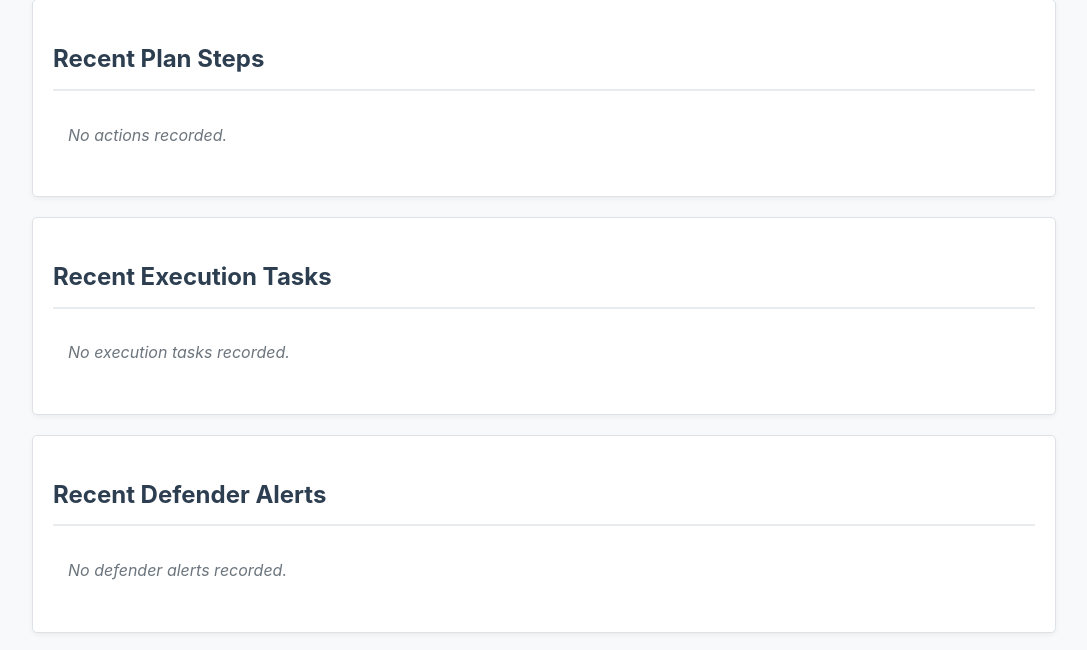
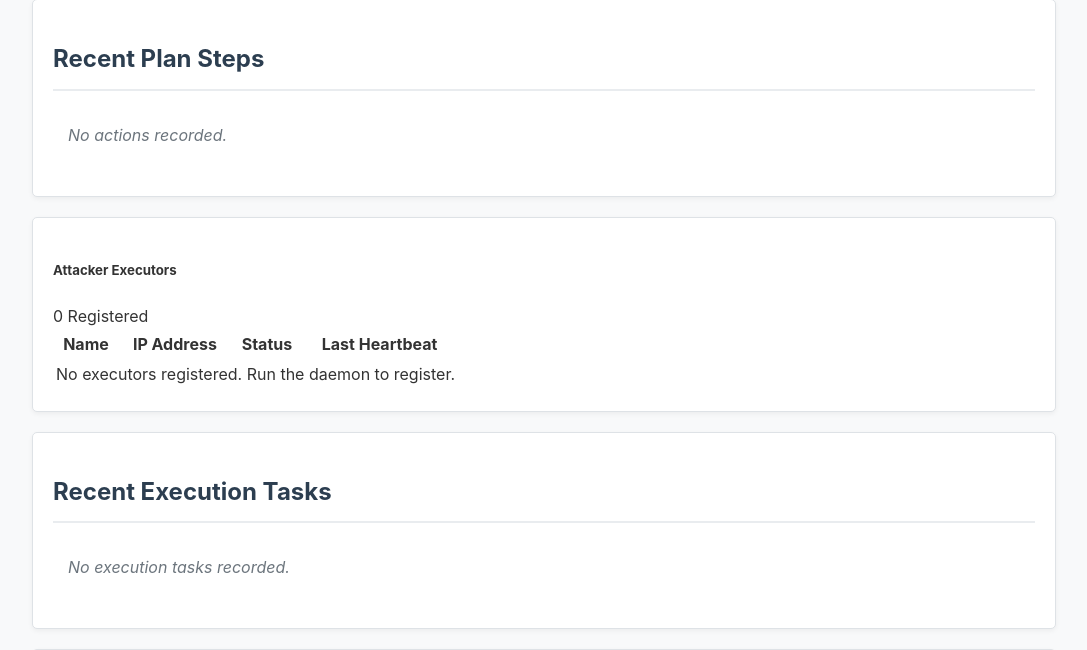
Before and after one commit to donaljojoofficial/XploitAI, a Django app: page / in a window 1280 px wide. Shown: the part 329-979 px from the top of the page, without its empty margins (96-1183 px from the left). Run offline with Django 5.2, Linux system fonts and the light colour scheme; data comes from the database, SQL or seed files in the repository; data that the repository does not hold is empty.

Commit message:
feat(dashboard): display attacker executor status Implement UI-CTRL-1 by adding the AttackerExecutor list to the dashboard. - Updates dashboard/views.py to fetch executors. - Adds dashboard/partials/executor_status.html to render status table. - Displays connection status and last heartbeat time.

```diff
--- a/dashboard/templates/dashboard/index.html
+++ b/dashboard/templates/dashboard/index.html
@@ -42,6 +42,9 @@
         </ul>
     </div>
 
+
+    {% include "dashboard/partials/executor_status.html" with executors=executors %}
+
     {% include "dashboard/partials/execution_tasks.html" with tasks=tasks display_mode="summary" %}
 
     {% include "dashboard/partials/defender_alerts.html" with alerts=alerts display_mode="summary" %}
--- /dev/null
+++ b/dashboard/templates/dashboard/partials/executor_status.html
@@ -0,0 +1,44 @@
+<div class="card mb-4">
+    <div class="card-header bg-dark text-white d-flex justify-content-between align-items-center">
+        <h5 class="card-title mb-0">Attacker Executors</h5>
+        <span class="badge bg-secondary">{{ executors|length }} Registered</span>
+    </div>
+    <div class="card-body p-0">
+        <table class="table table-striped table-hover mb-0">
+            <thead class="table-light">
+                <tr>
+                    <th>Name</th>
+                    <th>IP Address</th>
+                    <th>Status</th>
+                    <th>Last Heartbeat</th>
+                </tr>
+            </thead>
+            <tbody>
+                {% for executor in executors %}
+                <tr>
+                    <td><strong>{{ executor.name }}</strong></td>
+                    <td><code>{{ executor.ip_address }}</code></td>
+                    <td>
+                        {% if executor.status == 'CONNECTED' %}
+                            <span class="badge bg-success">Connected</span>
+                        {% else %}
+                            <span class="badge bg-danger">Disconnected</span>
+                        {% endif %}
+                    </td>
+                    <td>
+                        {% if executor.last_heartbeat %}
+                            {{ executor.last_heartbeat|timesince }} ago
+                        {% else %}
+                            <span class="text-muted">Never</span>
+                        {% endif %}
+                    </td>
+                </tr>
+                {% empty %}
+                <tr>
+                    <td colspan="4" class="text-center text-muted py-3">No executors registered. Run the daemon to register.</td>
+                </tr>
+                {% endfor %}
+            </tbody>
+        </table>
+    </div>
+</div>
--- a/dashboard/views.py
+++ b/dashboard/views.py
@@ -23,7 +23,7 @@ from django.shortcuts import render, get_object_or_404
 from django.http import HttpRequest, HttpResponse
 from django.urls import path
 
-from core.models import AttackState, Action, AttackTimelineEvent, ExecutionTask, DefenderAlert
+from core.models import AttackState, Action, AttackTimelineEvent, ExecutionTask, DefenderAlert, AttackerExecutor
 
 logger = logging.getLogger(__name__)
 
@@ -105,11 +105,14 @@ def index(request: HttpRequest) -> HttpResponse:
         tasks = []
         alerts = []
 
+    executors = AttackerExecutor.objects.all().order_by('-last_heartbeat')
+
     context = {
         'attack_state': attack_state,
         'actions': actions,
         'tasks': tasks,
         'alerts': alerts,
+        'executors': executors,
     }
     return render(request, 'dashboard/index.html', context)
 
```
Also changed, not shown: agent/todo.md (+1 -1 lines).
